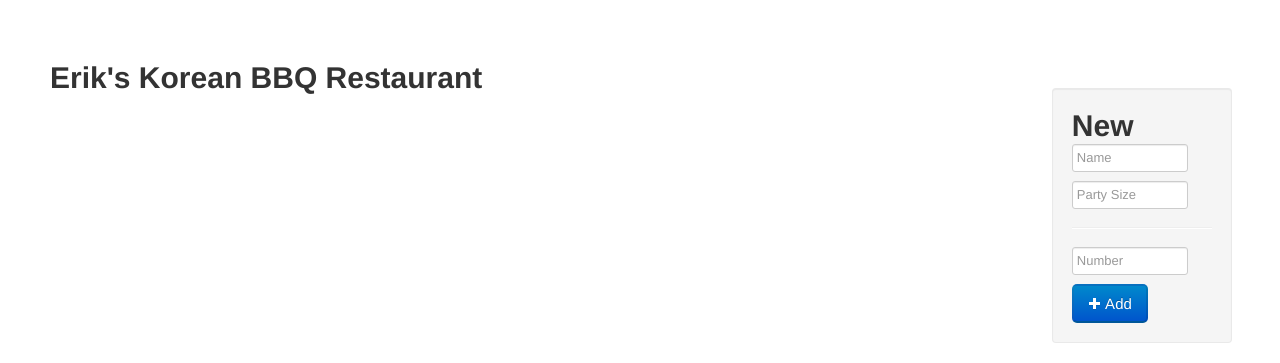
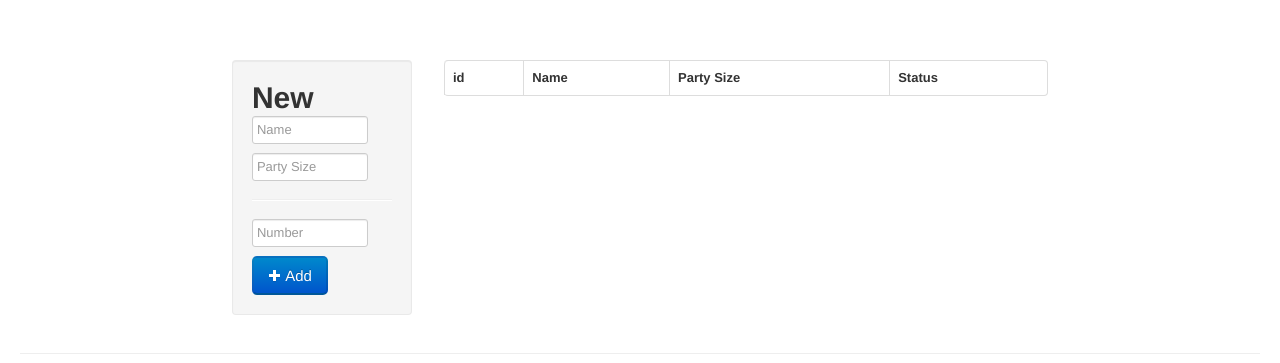
Before and after one commit to kumikoda/djangoheroku, a Django app: page /home/ in a window 1280 px wide. Shown: the top 363 px of the page. Run offline with Django 3.2, Linux system fonts and the light colour scheme; lists and menus that the app fills with data are empty; some libraries are stand-ins or nearby versions.

Commit message:
removed all header and title haha

```diff
--- a/web/templates/web/index.html
+++ b/web/templates/web/index.html
@@ -30,9 +30,6 @@
   <body>
 
     <div id='hostapp' class="container-fluid">
-	<header class='jumbotron subhead'>
-		<div class='span10'><h1>Erik's Korean BBQ Restaurant</h2> </div>
-	</header>
       <div class="row-fluid">
 	    <div class='span2'> </div>
         <div class="span2">
```
